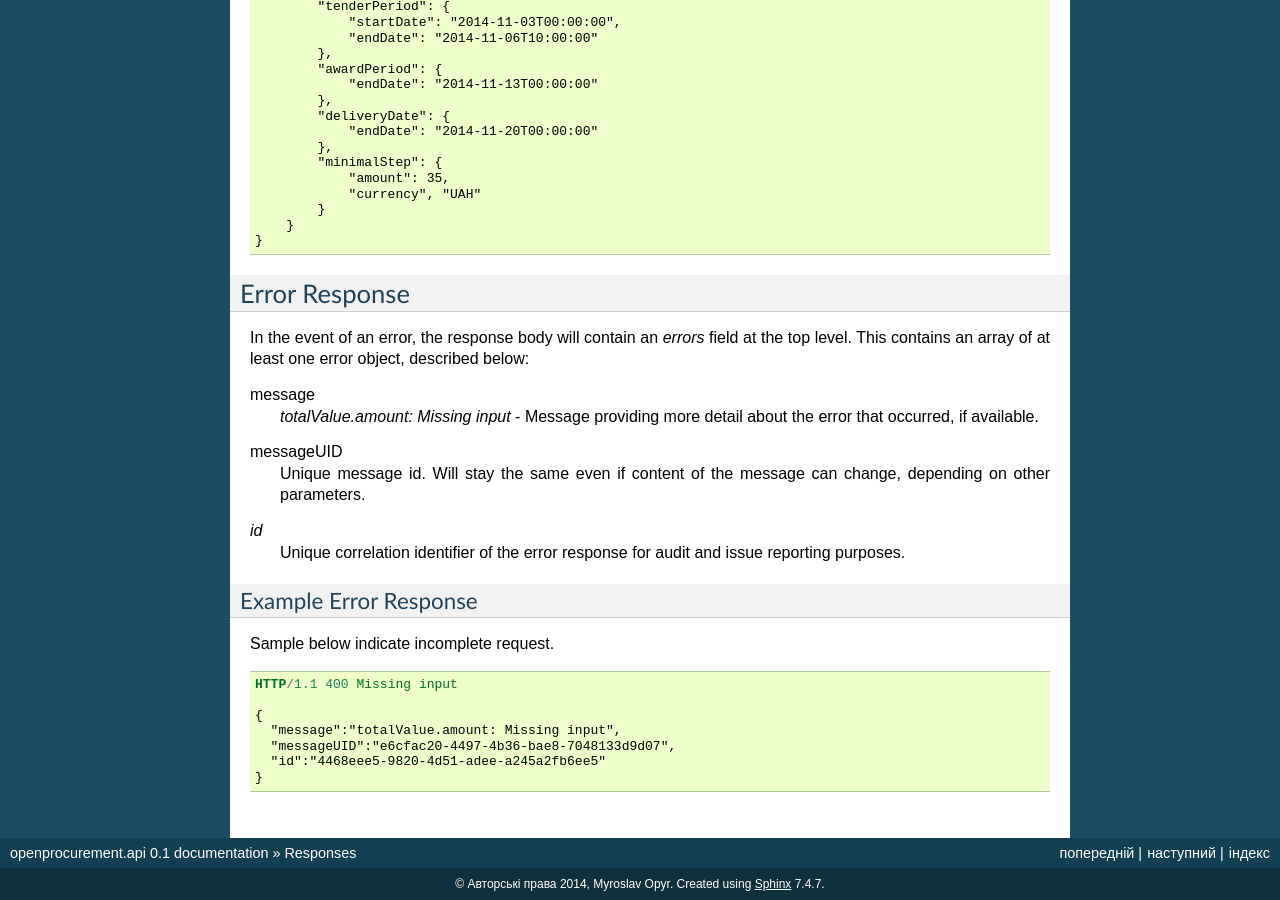
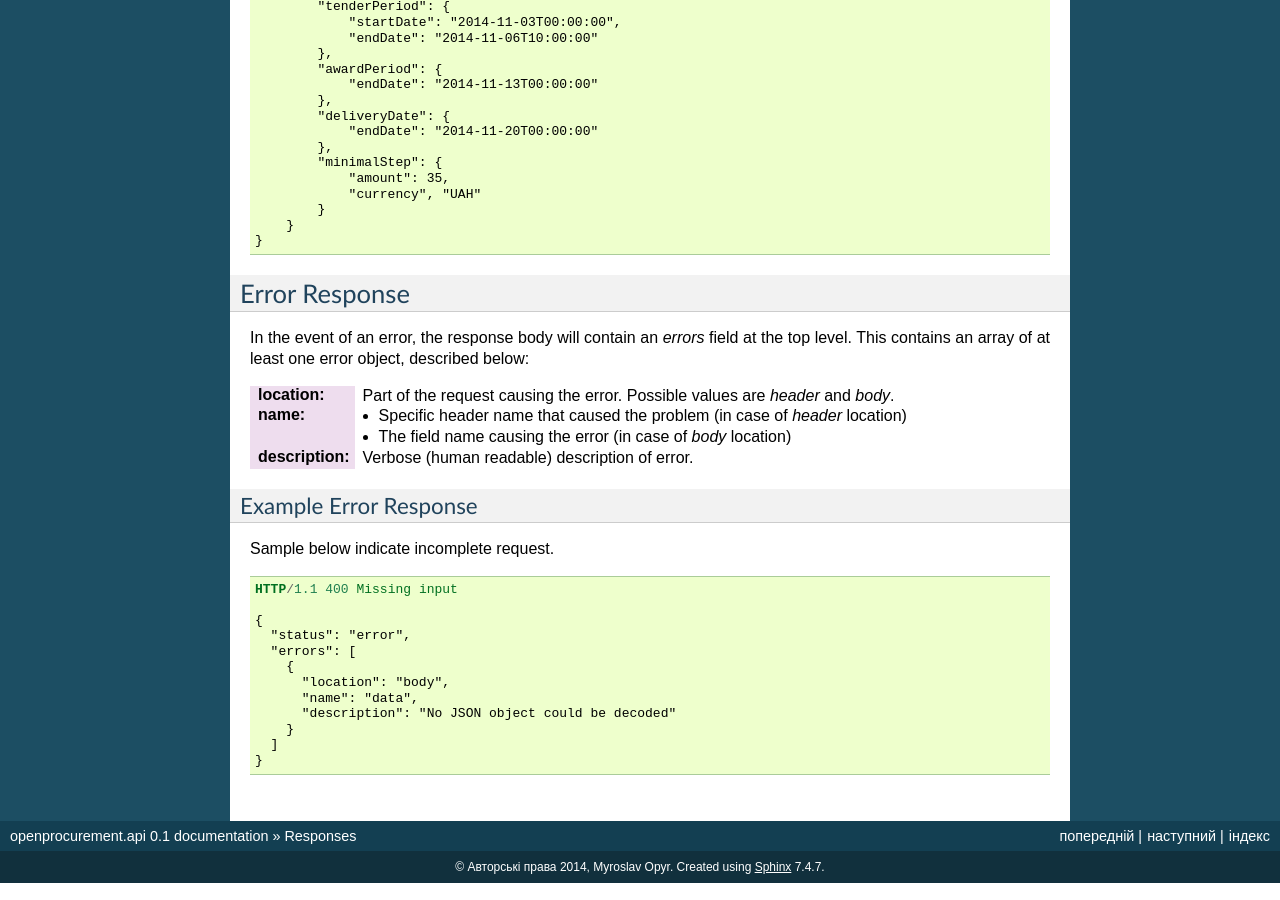
Before and after one commit to openprocurement/openprocurement.api, a Sphinx documentation site: the page built from docs/source/errors.rst, in a window 1280 px wide and 900 px high, scrolled down 1885 px. Built offline with Sphinx 7.4.7, drawn with Linux system fonts in a browser that asks for light colours.

Commit message:
Updated errors section to reflect actual error structure returned. a18776069051953

```diff
--- a/docs/source/errors.rst
+++ b/docs/source/errors.rst
@@ -139,15 +139,25 @@ In the event of an error, the response body will contain an `errors` field
 at the top level.  This contains an array of at least one error object,
 described below:
 
-message
+:location:
+   Part of the request causing the error. Possible values are `header` and `body`.
+
+:name:
+    * Specific header name that caused the problem (in case of `header` location)
+    * The field name causing the error (in case of `body` location)
+
+:description:
+    Verbose (human readable) description of error.
+
+.. message
   *totalValue.amount: Missing input* - Message providing more detail about the
   error that occurred, if available.
 
-messageUID
+.. messageUID
   Unique message id. Will stay the same even if content of the message can
   change, depending on other parameters.
 
-*id*
+.. *id*
   Unique correlation identifier of the error response for audit and issue
   reporting purposes.
 
@@ -160,7 +170,12 @@ Sample below indicate incomplete request.
   HTTP/1.1 400 Missing input
 
   {
-    "message":"totalValue.amount: Missing input",
-    "messageUID":"e6cfac20-4497-4b36-bae8-7048133d9d07",
-    "id":"4468eee5-9820-4d51-adee-a245a2fb6ee5"
+    "status": "error",
+    "errors": [
+      {
+        "location": "body",
+        "name": "data",
+        "description": "No JSON object could be decoded"
+      }
+    ]
   }
```
